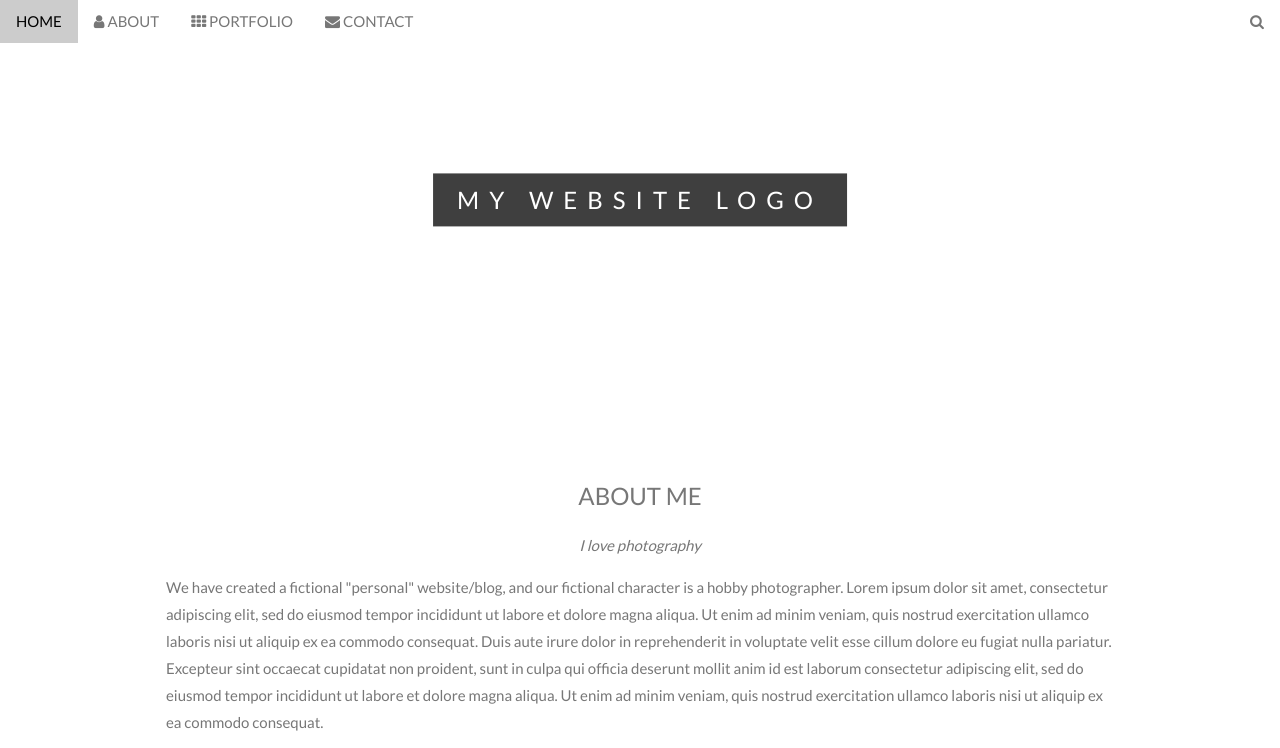
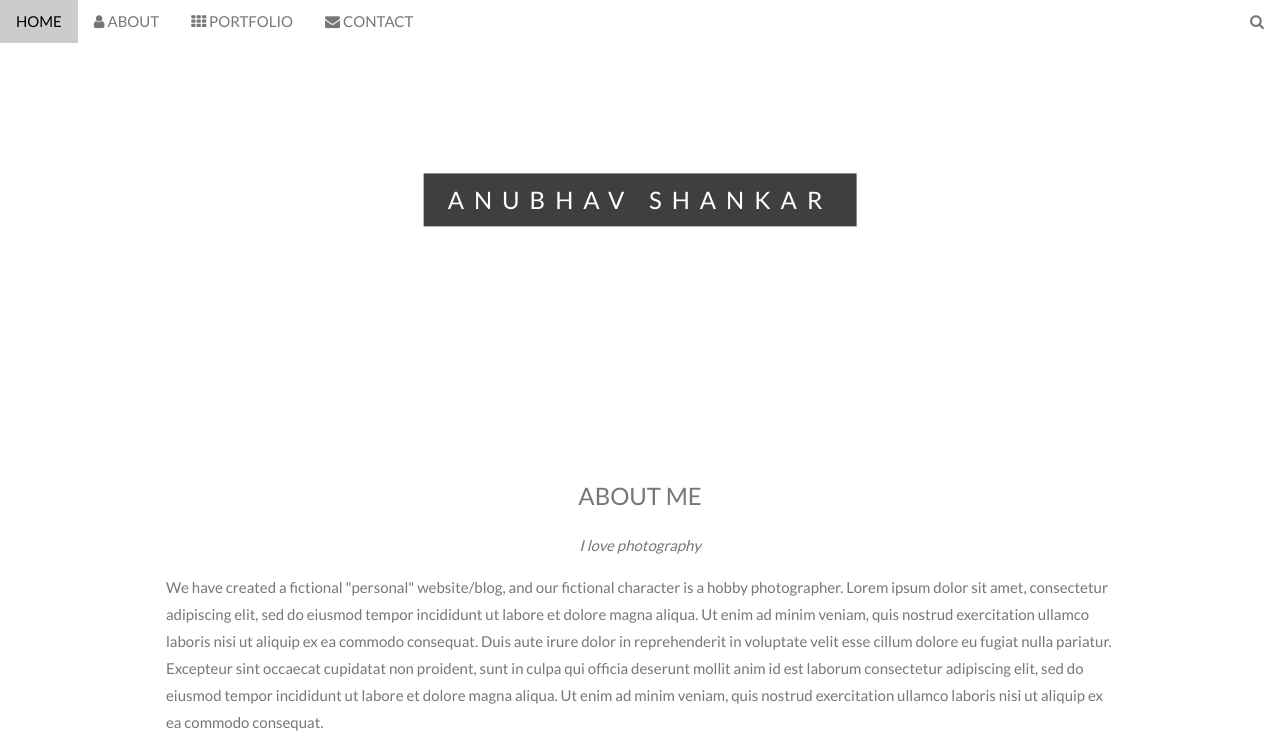
Before and after one commit to anubhavshankar17/thephysicstutor, a plain HTML site: page index.html in a window 1280 px wide. Shown: the top 748 px of the page. Drawn offline with nearby package versions, Linux system fonts and the light colour scheme.

Commit message:
Update index.html

```diff
--- a/index.html
+++ b/index.html
@@ -80,7 +80,7 @@ body, html {
 <!-- First Parallax Image with Logo Text -->
 <div class="bgimg-1 w3-display-container w3-opacity-min" id="home">
   <div class="w3-display-middle" style="white-space:nowrap;">
-    <span class="w3-center w3-padding-large w3-black w3-xlarge w3-wide w3-animate-opacity">MY <span class="w3-hide-small">WEBSITE</span> LOGO</span>
+    <span class="w3-center w3-padding-large w3-black w3-xlarge w3-wide w3-animate-opacity">ANUBHAV <span class="w3-hide-small">SHANKAR</span></span>
   </div>
 </div>
 
```
